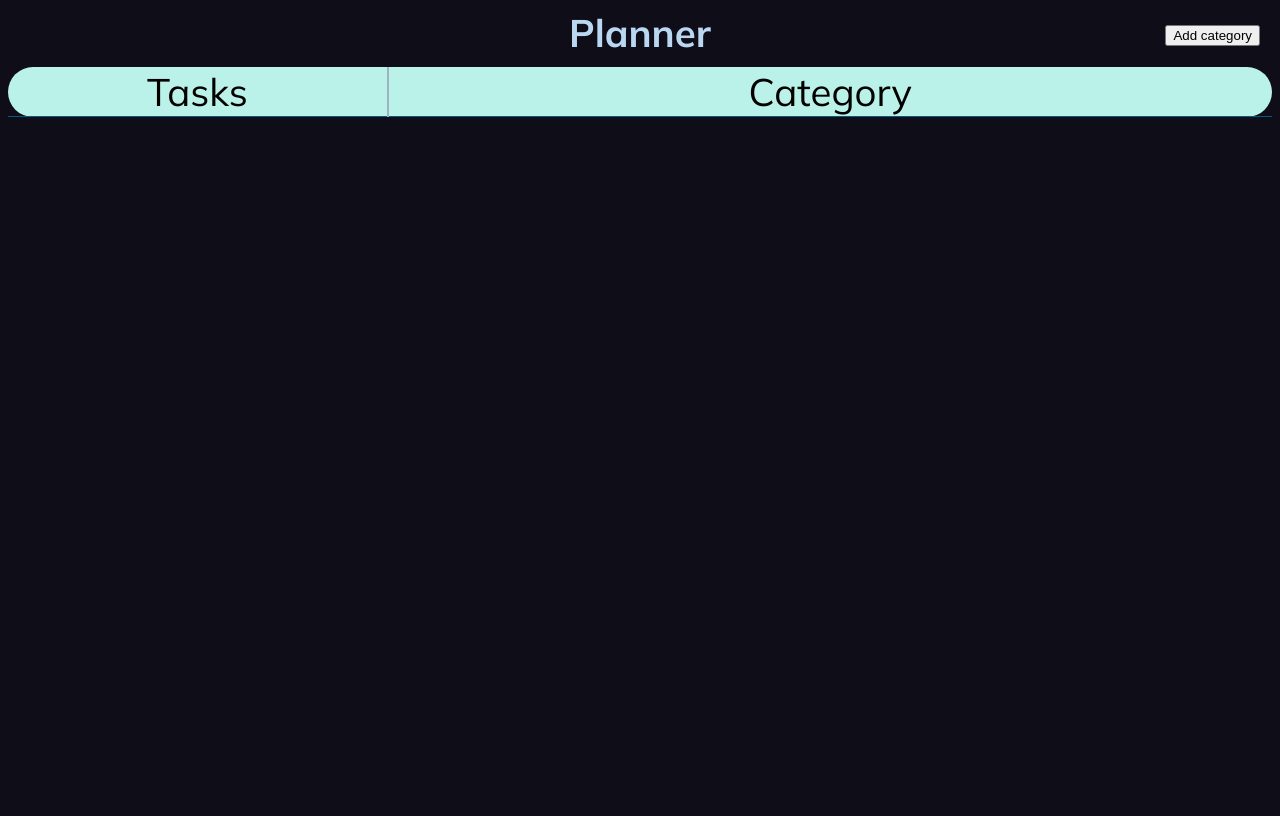
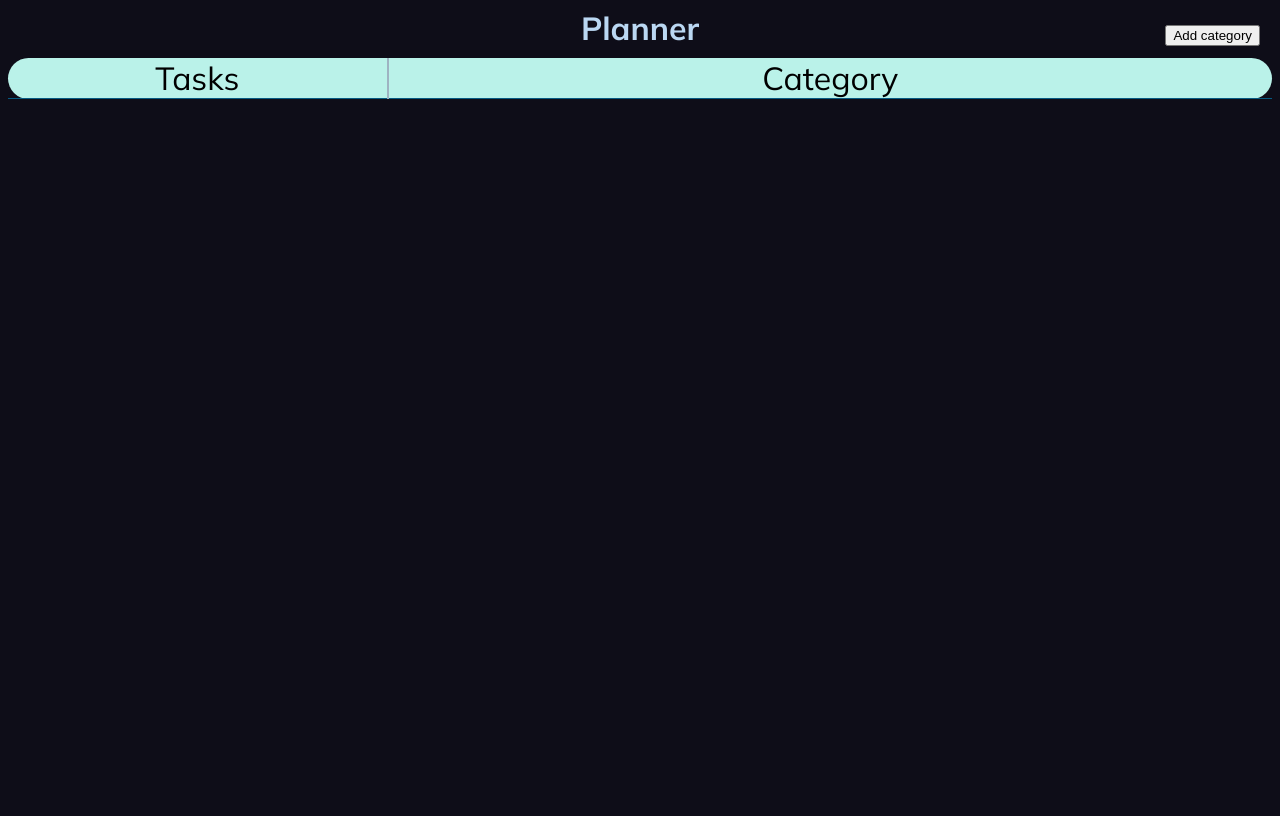
Before and after one commit to jonorga/organizer, a Flask app: page / in a window 1280 px wide. After the commit the page ends 99 px from the top, so only its background shows below. Run offline with Flask 3, Linux system fonts and the light colour scheme.

Commit message:
bug fix and design changes

```diff
--- a/static/organizer.js
+++ b/static/organizer.js
@@ -1,5 +1,3 @@
-
-
 document.addEventListener("DOMContentLoaded", function () {
 	let app_data = {};
 	let next_spot = 0;
@@ -134,7 +132,7 @@
 		task_selected_div.setAttribute("data-project", project);
 		task_selected_div.setAttribute("data-idx", idx);
 		task_selected_div.setAttribute("data-on-general", on_general);
-		task_selected_div.setAttribute("data-spot", on_general);
+		task_selected_div.setAttribute("data-spot", spot);
 	}
 
 	function onOffGeneralToggle() {
@@ -146,9 +144,8 @@
 		const on_general = task_popup_elem.getAttribute("data-on-general") == "false" ? false : true;
 		const spot = task_popup_elem.getAttribute("data-spot");
 
-		console.log(typeof(on_general));
+
 		if (!on_general) {
-			console.log("hit");
 			app_data["categories"][category][idx]["tasks_todo"].forEach(item =>
 				item["task"] == task && item["spot"] == 0 ? item["spot"] = general_tasks["highest"] + 1 : item["spot"] = item["spot"]);
 		}
@@ -247,7 +244,7 @@
 	}
 // Region End PageActions ===============================================================
 
-// Region PageBuild
+// Region PageBuild ====================================================================
 	function createGeneralTask(text, category_project, spot, idx, priority) {
 		const div = document.createElement("div");
 		div.classList.add("general_task");
@@ -347,7 +344,7 @@
 		const parent_id = `cat_${category.replaceAll(" ", "-")}_${project.replaceAll(" ", "-")}`
 		document.querySelector(`#${parent_id}`).appendChild(task_div);
 	}
-// Region End PageBuild
+// Region End PageBuild ================================================================
 
 	function refreshPage(data) {
 		const existing_tasks = document.getElementsByClassName("general_task");
@@ -398,7 +395,7 @@
 	}
 
 
-
+// Region EventListeners
 	document.querySelector("#delete_project_btn").addEventListener("click", deleteProject);
 	document.querySelector("#delete_category_btn").addEventListener("click", deleteCategory);
 
@@ -417,6 +414,7 @@
 	document.querySelector("#add_project_task_submit").addEventListener("click", submitProjectTask);
 
 	document.querySelector("#add_category_submit").addEventListener("click", addCategorySubmit);
+// Region End EventListeners
 
 	getData();
 });
--- a/static/styles.css
+++ b/static/styles.css
@@ -10,6 +10,8 @@
 	--tan: #f2e2ba;
 	min-height: 100%;
 }
+
+
 
 .high_priority::marker {
 	color: red;
@@ -29,13 +31,13 @@
 
 html {
 	min-height: 100vh;
+	scrollbar-color: grey rgba(0,0,0,0);
 }
 
 body {
-	font-size: 1.2em;
 	background-color: var(--bright1);
 	font-family: "Mulish", sans-serif;
-	min-height: 100vh;
+	/*min-height: 100vh;*/
 }
 
 
@@ -59,6 +61,8 @@
 	background-color: var(--cyan);
 	border-radius: 25px;
 	display: flex;
+	max-height: 92vh;
+
 }
 
 .project_title {
@@ -85,15 +89,19 @@
 #task_container {
 	width: 30%;
 	border-right: 2px solid var(--bright5);
+	overflow-y: auto;
 }
 #category_container {
 	width: 70%;
+	overflow-y: auto;
 }
 
 .project_container {
 	border: 1px solid var(--bright4);
 	padding: 5px;
-	max-width: 25vw;
+	max-width: 15vw;
+	min-width: 15vw;
+	height: fit-content;
 	border-radius: 5px;
 	margin: 5px;
 	background-color: var(--bright5);
@@ -124,7 +132,9 @@
 .category_content {
 	display: flex;
 	border-bottom: 1px solid var(--bright3);
-	background-color: var(--blue)
+	background-color: var(--blue);
+	overflow-x: auto;
+	scrollbar-color: grey rgba(0,0,0,0);
 }
 
 .general_task {
```
